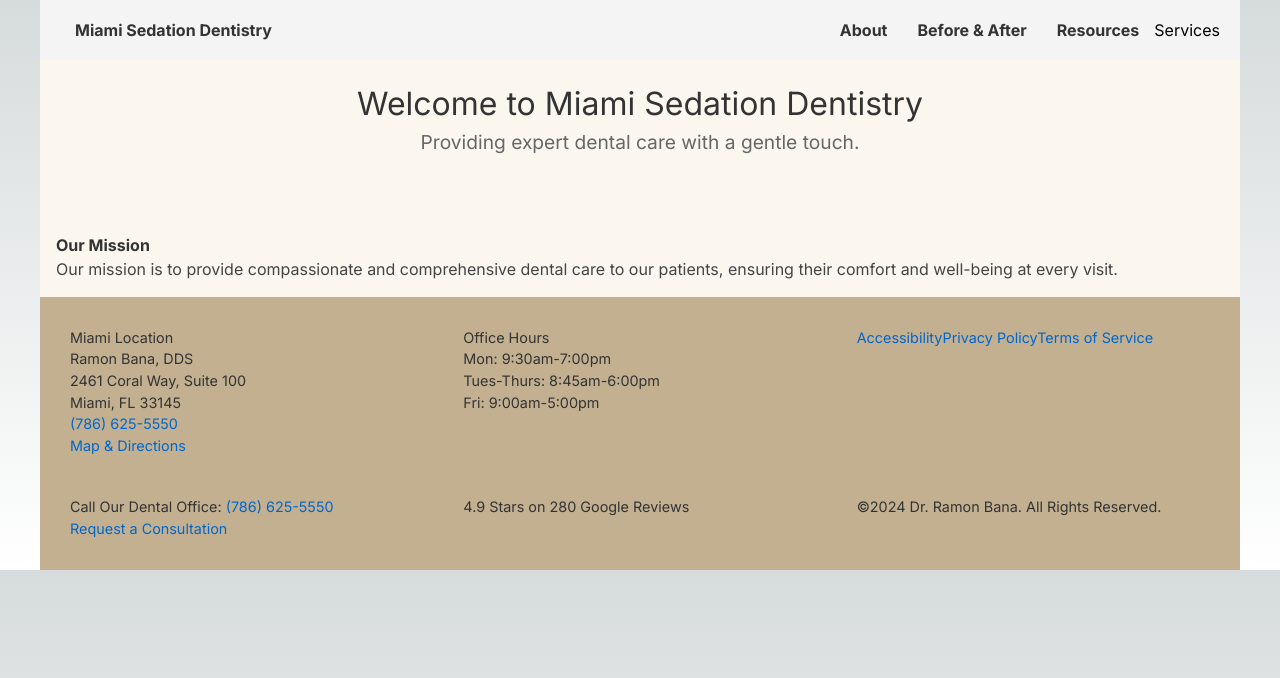
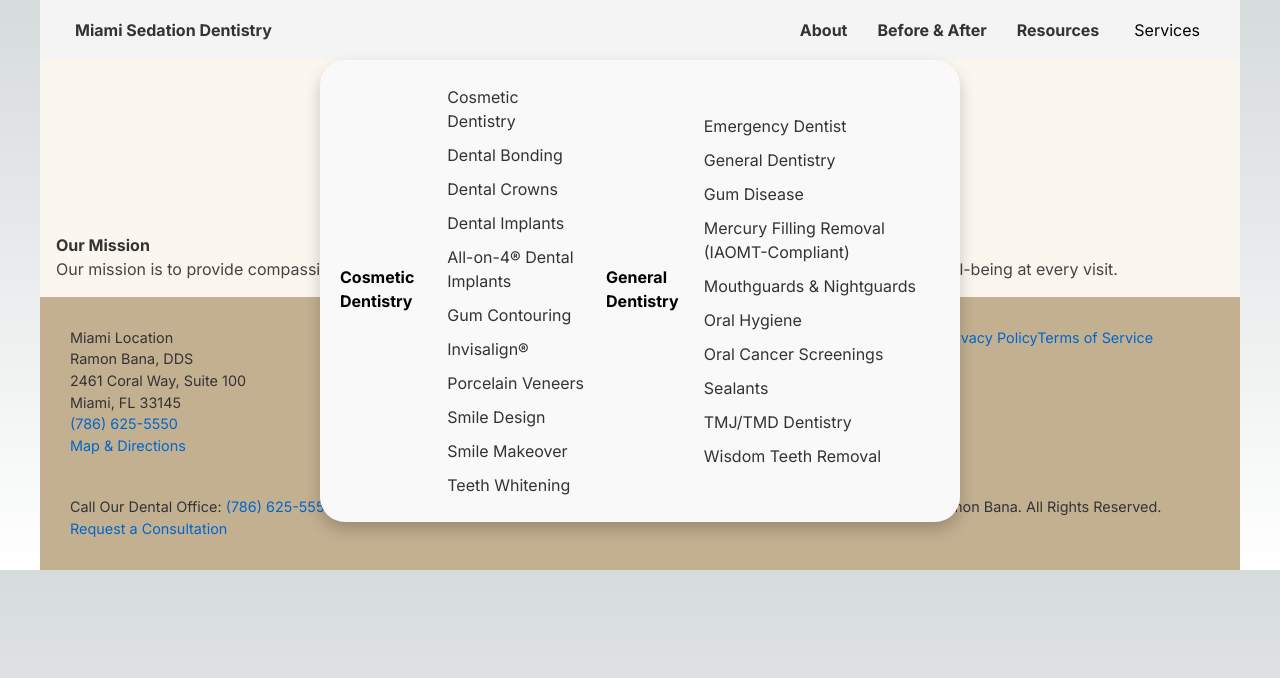
Before and after one commit to Abana55/miami-sedation, a Next.js app: page / in a window 1280 px wide. Both pictures are taken after a click on the button "Services". Shown: the top 678 px of the page. Built offline with nearby package versions, Linux system fonts and the light colour scheme.

Commit message:
added new features to the nav component

```diff
--- a/app/components/Dropdown/Dropdown.module.scss
+++ b/app/components/Dropdown/Dropdown.module.scss
@@ -0,0 +1,53 @@
+.dropdown {
+    position: relative;
+  }
+
+  .button {
+    background: none;
+    border: none;
+    color: inherit;
+    font: inherit;
+    cursor: pointer;
+    padding: 10px 20px;
+  }
+
+  .dropdownContent {
+    display: none;
+    position: fixed;
+    background-color: #f9f9f9;
+    box-shadow: 0 8px 16px 0 rgba(0,0,0,0.2);
+    z-index: 100;
+    border-radius: 25px;
+    padding: 10px;
+    top: 60px;
+    left: 50%;
+    transform: translateX(-50%);
+    width: auto;
+  }
+
+  .dropdownContent.show {
+    display: flex;
+  }
+
+  .dropdownColumn {
+    margin: 10px;
+    min-width: 200px;
+  }
+
+  .dropdownHeader {
+    font-weight: bold;
+    margin-bottom: 5px;
+  }
+
+  .dropdownItem {
+    padding: 5px 0;
+  }
+
+  .dropdownItem a {
+    text-decoration: none;
+    color: #333;
+  }
+
+  .dropdownItem:hover a {
+    text-decoration: underline;
+  }
--- a/app/components/Dropdown/Dropdown.tsx
+++ b/app/components/Dropdown/Dropdown.tsx
@@ -7,17 +7,66 @@ import styles from './Dropdown.module.scss';
 const Dropdown: React.FC = () => {
   const [isOpen, setIsOpen] = useState(false);
 
+  const toggleDropdown = () => setIsOpen(!isOpen);
+  const serviceCategories = [
+    {
+      category: "Cosmetic Dentistry",
+      services: [
+        "Cosmetic Dentistry",
+        "Dental Bonding",
+        "Dental Crowns",
+        "Dental Implants",
+        "All-on-4® Dental Implants",
+        "Gum Contouring",
+        "Invisalign®",
+        "Porcelain Veneers",
+        "Smile Design",
+        "Smile Makeover",
+        "Teeth Whitening"
+      ]
+    },
+    {
+      category: "General Dentistry",
+      services: [
+        "Emergency Dentist",
+        "General Dentistry",
+        "Gum Disease",
+        "Mercury Filling Removal (IAOMT-Compliant)",
+        "Mouthguards & Nightguards",
+        "Oral Hygiene",
+        "Oral Cancer Screenings",
+        "Sealants",
+        "TMJ/TMD Dentistry",
+        "Wisdom Teeth Removal"
+      ]
+    },
+
+  ];
+
   return (
-    <div className={styles.dropdown} onMouseEnter={() => setIsOpen(true)} onMouseLeave={() => setIsOpen(false)}>
-      <button className={styles.dropdownButton}>Services</button>
+    <div className={styles.dropdown} onClick={toggleDropdown}>
+    <button className={styles.button}>Services</button>
     {isOpen && (
       <div className={styles.dropdownContent}>
-          <Link href="/dental-services/cleaning">Cleaning</Link>
-          <Link href="/dental-services/fillings">Fillings</Link>
+        {serviceCategories.map((category) => (
+          <div key={category.category} className={styles.dropdownColumn}>
+            <h3 className={styles.dropdownHeader}>{category.category}</h3>
+            <ul>
+              {category.services.map(service => (
+                <li key={service} className={styles.dropdownItem}>
+                  <a href={`/services/${service.toLowerCase().replace(/ /g, '-')}`}>
+                    {service}
+                  </a>
+                </li>
+              ))}
+            </ul>
+          </div>
+        ))}
       </div>
     )}
   </div>
 );
 };
 
+
 export default Dropdown;
--- a/app/components/Header/Header.tsx
+++ b/app/components/Header/Header.tsx
@@ -1,6 +1,7 @@
 import Link from 'next/link';
 import styles from '../Home.module.scss';
 import Dropdown from '../Dropdown/Dropdown';
+import style from '../Dropdown/Dropdown.module.scss';
 
 const Header: React.FC = () => {
   return (
@@ -11,7 +12,7 @@ const Header: React.FC = () => {
           <Link href="/about" className={styles.link}>About</Link>
           <Link href="/before-after" className={styles.link}>Before & After</Link>
           <Link href="/resources" className={styles.link}>Resources</Link>
-          <Dropdown />
+          <Dropdown className={styles.customDropdown} />
         </div>
       </nav>
     </header>
```
Lines whose indentation alone changed are shown as unchanged.
